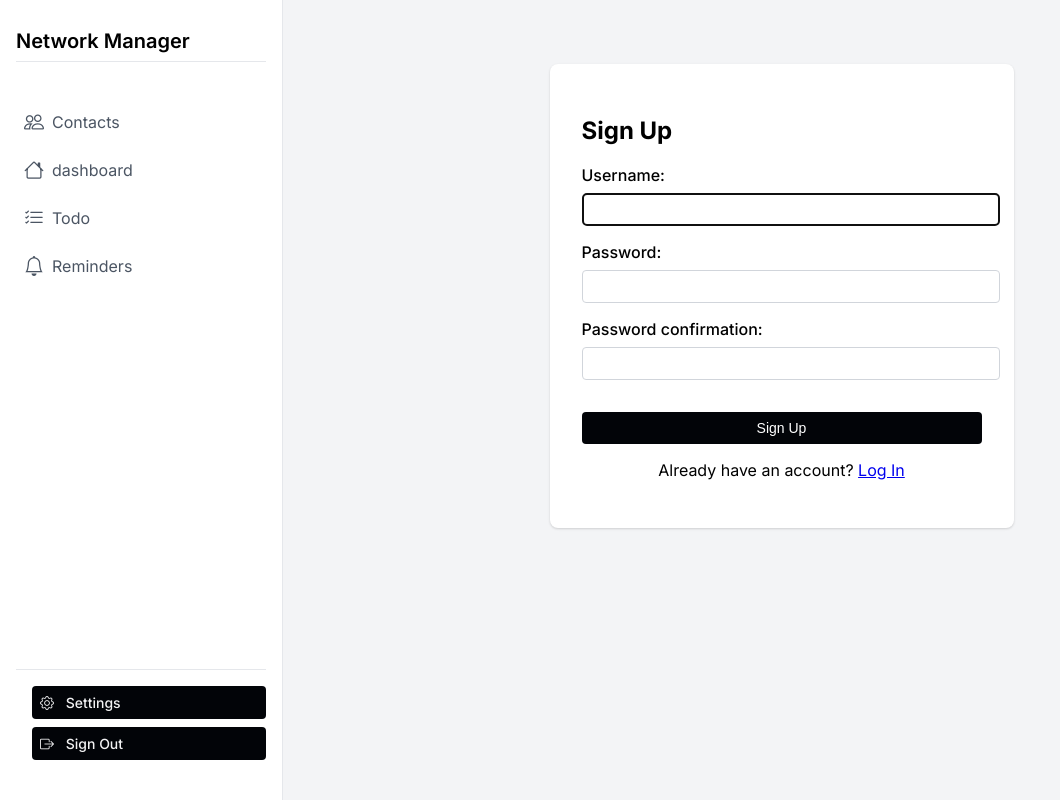
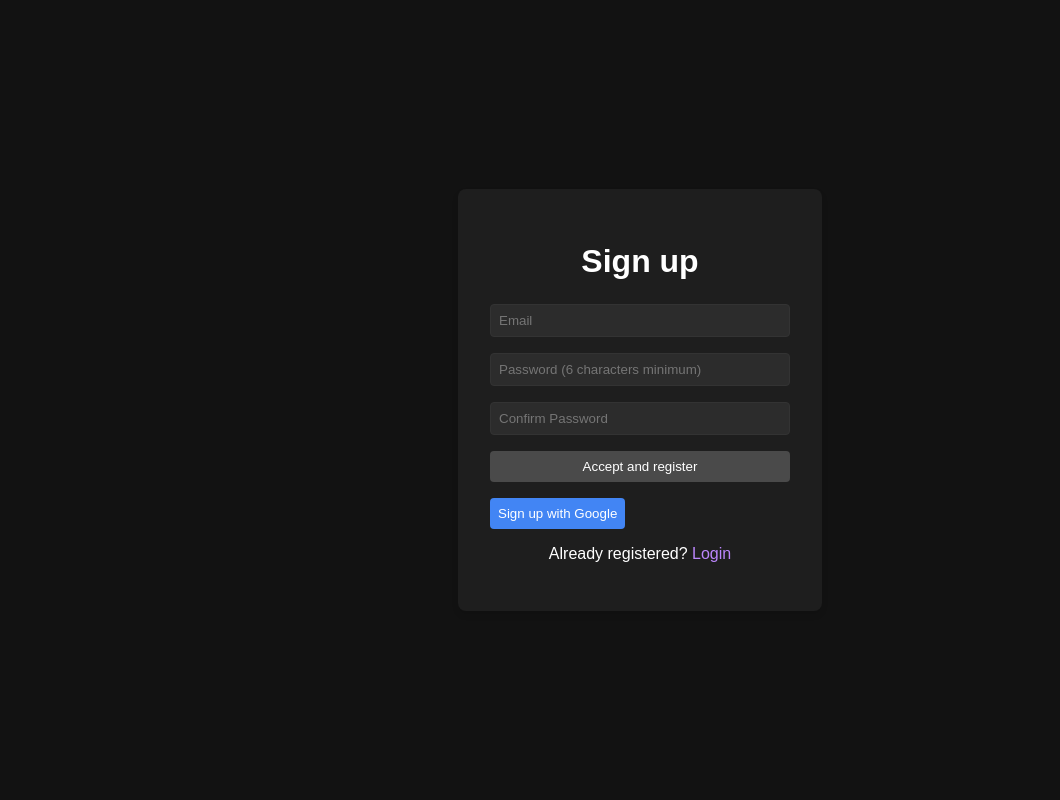
Before and after one commit to s-swen/circl, a Django app: page /signup/ in a window 1280 px wide. Shown: the whole page, without its empty margins (0-1060 px from the left). Run offline with Django 5.2, Linux system fonts and the light colour scheme; some libraries are stand-ins or nearby versions.

```diff
--- a/circl/circl/urls.py
+++ b/circl/circl/urls.py
@@ -27,7 +27,7 @@ urlpatterns = [
     path("", RedirectView.as_view(url="/dash/contacts/", permanent=True)),  # Redirect root to /dash/
     path("dash/", include("dash.urls")),  # Include URLs from dash app
     path('accounts/', include(urls)),
-    path('login/', auth_views.LoginView.as_view(template_name='dash/login.html'), name='login'),
+    path('login/', dash_views.login_view, name='login'),
     path('logout/', auth_views.LogoutView.as_view(next_page='login'), name='logout'),
-    path('signup/', dash_views.signup, name='signup'),
+    path('signup/', dash_views.signup_view, name='signup'),
 ]
--- a/circl/dash/templates/dash/signup.html
+++ b/circl/dash/templates/dash/signup.html
@@ -1,22 +1,90 @@
-<!-- dash/templates/dash/signup.html -->
-{% extends "dash/base.html" %}
-
-{% block content %}
-<div class="auth-container">
-    <h2>Sign Up</h2>
-    <form method="post" class="auth-form">
-        {% csrf_token %}
-        {% for field in form %}
-            <div class="form-group">
-                {{ field.label_tag }}
-                {{ field }}
-                {% if field.errors %}
-                    <small class="error">{{ field.errors|striptags }}</small>
-                {% endif %}
-            </div>
-        {% endfor %}
-        <button type="submit" class="btn btn-primary">Sign Up</button>
-    </form>
-    <p class="auth-link">Already have an account? <a href="{% url 'login' %}">Log In</a></p>
-</div>
-{% endblock %}
+<!-- templates/signup.html -->
+<!DOCTYPE html>
+<html lang="en">
+<head>
+    <meta charset="UTF-8">
+    <meta name="viewport" content="width=device-width, initial-scale=1.0">
+    <title>Sign Up - Network Manager</title>
+    <style>
+        body {
+            font-family: Arial, sans-serif;
+            background-color: #121212;
+            color: #ffffff;
+            display: flex;
+            justify-content: center;
+            align-items: center;
+            height: 100vh;
+            margin: 0;
+        }
+        .container {
+            background-color: #1e1e1e;
+            padding: 2rem;
+            border-radius: 8px;
+            box-shadow: 0 4px 6px rgba(0, 0, 0, 0.1);
+            width: 300px;
+        }
+        h1 {
+            text-align: center;
+            margin-bottom: 1.5rem;
+        }
+        form {
+            display: flex;
+            flex-direction: column;
+        }
+        input {
+            margin-bottom: 1rem;
+            padding: 0.5rem;
+            border: 1px solid #333;
+            border-radius: 4px;
+            background-color: #2c2c2c;
+            color: #ffffff;
+        }
+        button {
+            background-color: #4a4a4a;
+            color: #ffffff;
+            border: none;
+            padding: 0.5rem;
+            border-radius: 4px;
+            cursor: pointer;
+            transition: background-color 0.3s;
+        }
+        button:hover {
+            background-color: #5a5a5a;
+        }
+        .google-btn {
+            background-color: #4285F4;
+            margin-top: 1rem;
+        }
+        .google-btn:hover {
+            background-color: #357AE8;
+        }
+        .links {
+            text-align: center;
+            margin-top: 1rem;
+        }
+        .links a {
+            color: #bb86fc;
+            text-decoration: none;
+        }
+        .links a:hover {
+            text-decoration: underline;
+        }
+    </style>
+</head>
+<body>
+    <div class="container">
+        <h1>Sign up</h1>
+        <form method="post">
+            {% csrf_token %}
+            <input type="email" name="email" placeholder="Email" required>
+            <input type="password" name="password1" placeholder="Password (6 characters minimum)" required>
+            <input type="password" name="password2" placeholder="Confirm Password" required>
+            <button type="submit">Accept and register</button>
+        </form>
+        <button class="google-btn">Sign up with Google</button>
+        <div class="links">
+            <p>Already registered? <a href="{% url 'login' %}">Login</a></p>
+        </div>
+    </div>
+</body>
+</html>
--- a/circl/dash/urls.py
+++ b/circl/dash/urls.py
@@ -10,6 +10,5 @@ urlpatterns = [
     path('contacts/<int:pk>/delete/', views.delete_contact, name='delete-contact'),
     path('todo/', views.todo, name='todo'),
     path('reminders/', views.reminders, name='reminders'),
-    path('signup/', views.signup, name='signup'),
     path('settings/', views.settings, name='settings'),
 ]
--- a/circl/dash/views.py
+++ b/circl/dash/views.py
@@ -1,9 +1,9 @@
 # views.py
 from django.shortcuts import render, redirect
 from django.contrib.auth.decorators import login_required
-from .models import Contact, Profile
+from .models import Contact
 from .forms import ContactForm
-from django.contrib.auth import login
+from django.contrib.auth import login, authenticate
 from django.contrib.auth.forms import UserCreationForm
 
 @login_required
@@ -41,19 +41,31 @@ def todo(request):
 def reminders(request):
     return render(request, 'dash/reminders.html')
 
-def signup(request):
+# dash/views.py
+@login_required
+def settings(request):
+    return render(request, 'dash/settings.html')
+
+from django.contrib.auth.forms import UserCreationForm
+from django.contrib.auth.decorators import login_required
+
+def login_view(request):
+    if request.method == 'POST':
+        username = request.POST['username']
+        password = request.POST['password']
+        user = authenticate(request, username=username, password=password)
+        if user is not None:
+            login(request, user)
+            return redirect('contact-list')
+    return render(request, 'dash/login.html')
+
+def signup_view(request):
     if request.method == 'POST':
         form = UserCreationForm(request.POST)
         if form.is_valid():
             user = form.save()
-            Profile.objects.create(user=user)  # Create a profile for the new user
             login(request, user)
-            return redirect('dashboard')
+            return redirect('contact-list')
     else:
         form = UserCreationForm()
     return render(request, 'dash/signup.html', {'form': form})
-
-# dash/views.py
-@login_required
-def settings(request):
-    return render(request, 'dash/settings.html')
```
Also changed, not shown: circl/dash/templates/dash/login.html (+89 -12 lines).
